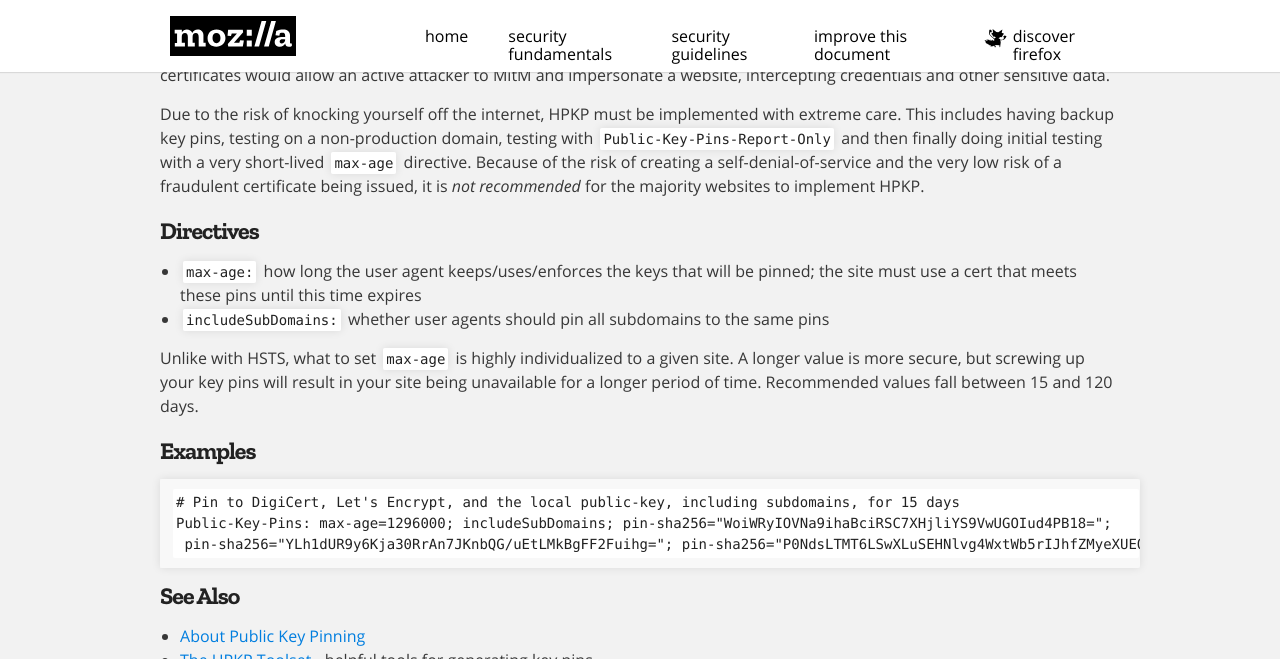
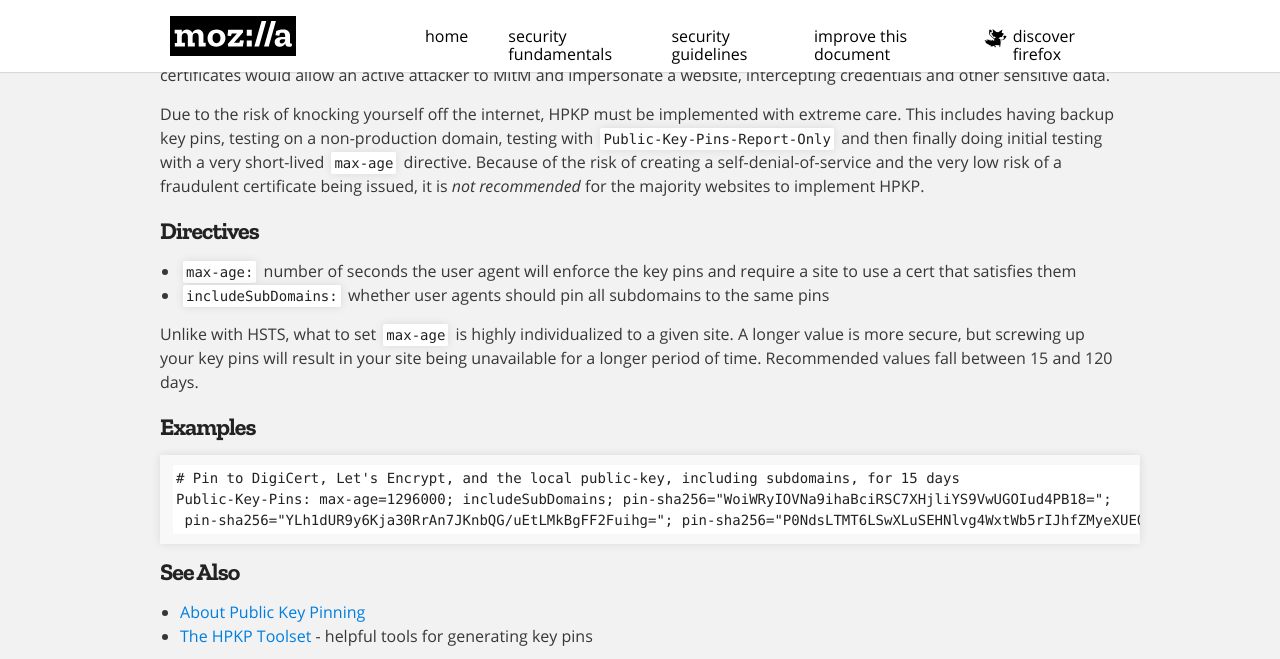
Before and after one commit to mozilla/infosec.mozilla.org, a Jekyll site: the page built from docs/guidelines/web_security.md, in a window 1280 px wide and 900 px high, scrolled down 5219 px, cut to the strip 0-659 px from the top of the window. Built offline with Jekyll 4.4.1, drawn with Linux system fonts in a browser that asks for light colours; the repository's description, which GitHub fills in, is left out; some of the changed text lies outside the part shown.

Commit message:
Update web_security.md

```diff
--- a/docs/guidelines/web_security.md
+++ b/docs/guidelines/web_security.md
@@ -278,7 +278,7 @@ The header consists of one mandatory parameter (`max-age`) and two optional para
 
 ### Directives
 
-- `max-age`: number of seconds the user agent will enforce the key pins and require a site to use a cert that satisfies them
+- `max-age`: how long user agents will redirect to HTTPS, in seconds
 - `includeSubDomains:` whether user agents should upgrade requests on subdomains
 - `preload:` whether the site should be included in the [HSTS preload list](https://hstspreload.org/)
 
@@ -334,7 +334,7 @@ Due to the risk of knocking yourself off the internet, HPKP must be implemented
 
 ### Directives
 
-- `max-age:` how long the user agent keeps/uses/enforces the keys that will be pinned; the site must use a cert that meets these pins until this time expires
+- `max-age:` number of seconds the user agent will enforce the key pins and require a site to use a cert that satisfies them
 - `includeSubDomains:` whether user agents should pin all subdomains to the same pins
 
 Unlike with HSTS, what to set `max-age` is highly individualized to a given site. A longer value is more secure, but screwing up your key pins will result in your site being unavailable for a longer period of time. Recommended values fall between 15 and 120 days.
```
